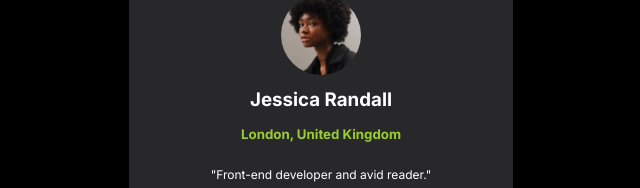
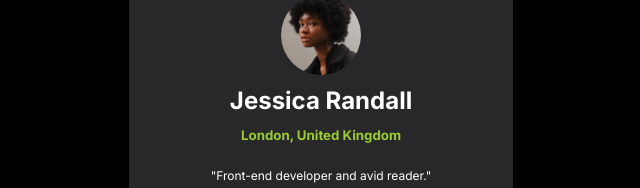
Before and after one commit to saintnic84/social-links-profile, a plain HTML site: page index.html in a window 1280 px wide. Shown: the part 185-373 px from the top of the page, without its empty margins (319-959 px from the left). Drawn offline with Linux system fonts and the light colour scheme.

Commit message:
finished

```diff
--- a/index.html
+++ b/index.html
@@ -36,7 +36,7 @@
     <img src="assets/images/avatar-jessica.jpeg" alt="jessica's profile picture">
 
     <div class="con">
-      <h3 class="boat">Jessica Randall</h3>
+      <h2 class="boat">Jessica Randall</h2>
       <h5 class="avid">London, United Kingdom</h5>
     </div>
 
```
